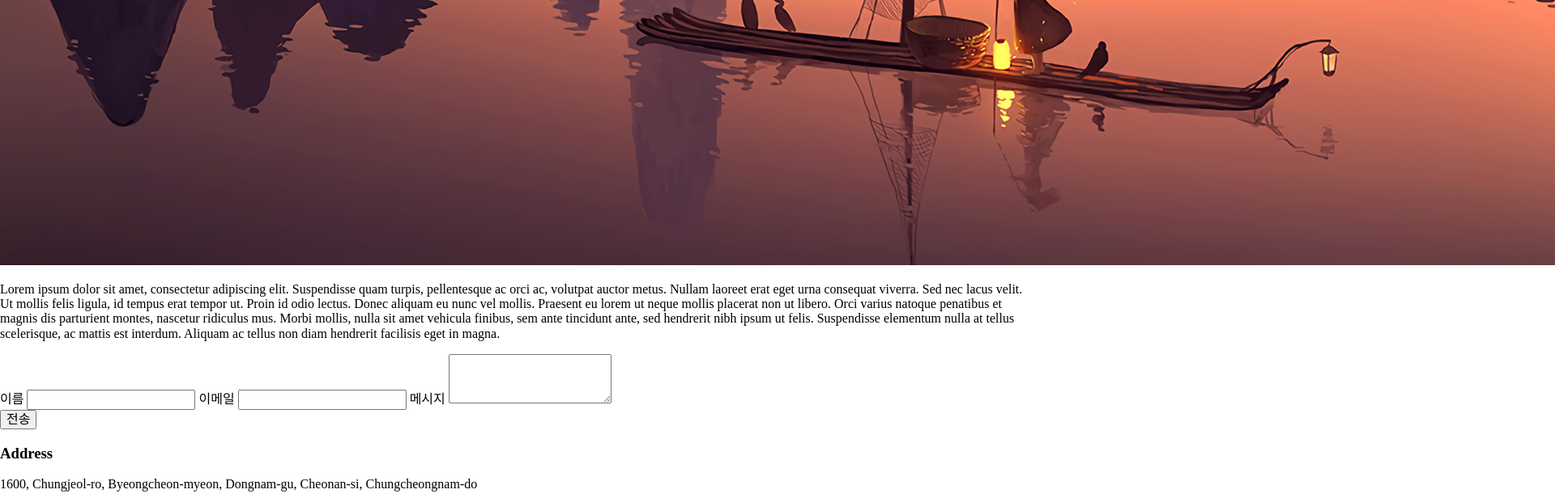
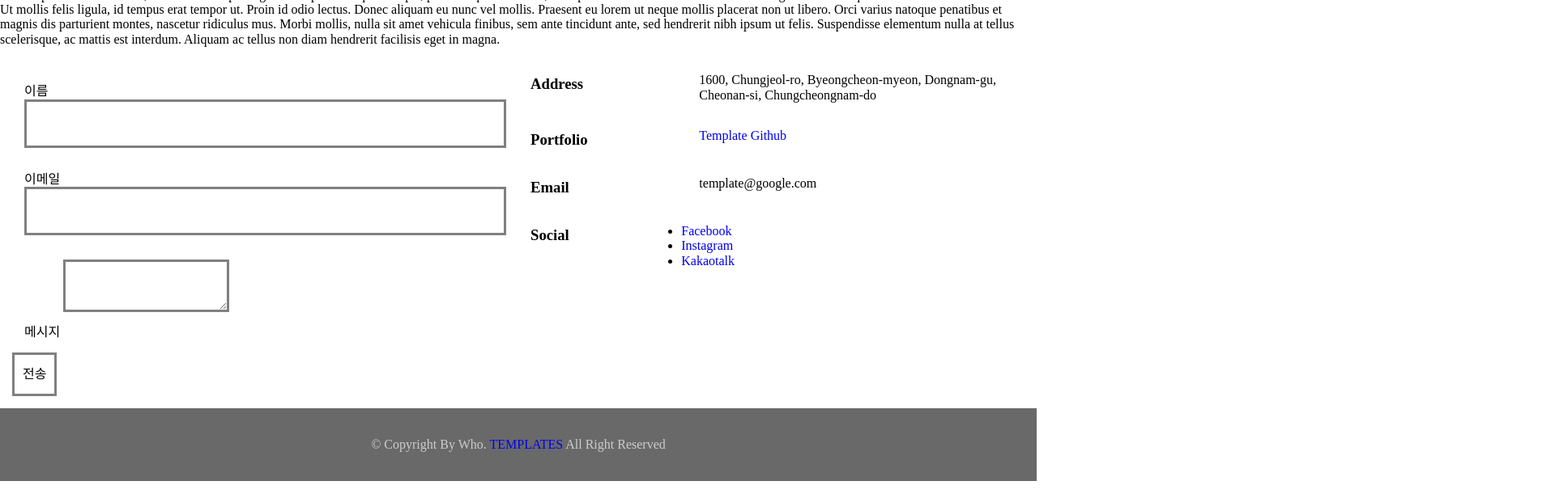
Before and after one commit to ahnjungbang/frontend-ui, a plain HTML site: page 01_Basic_template/index.html in a window 1280 px wide. Shown: the part 980-1596 px from the top of the page at 81% size, 1920 px wide, since content can reach past the window. After the commit the page ends 1575 px from the top, so only its background shows below. Drawn offline with Linux system fonts and the light colour scheme.

Commit message:
css 포지셔닝 완료

```diff
--- a/01_Basic_template/css/main.css
+++ b/01_Basic_template/css/main.css
@@ -1,18 +1,56 @@
 #wrapper{}
 
+#header { text-align: center;margin: 20px 0px;text-decoration: none;}
+a { color:powerblue;text-decoration: none;}
+#header a { font-size: 2em;}
 
-#headrt{}
+#nav { list-style: none;text-align: left;margin: 0;padding: 0;}
+#nav li {display: inline-block;font-size: 20px;padding: 20px;}
+#nav ul li { float: left;}
+#nav ul.menus { float: left;}
+#nav ul.icons { float: right;}
 
-.nav{}
+#main .featured header h2 { text-align: center;padding: 100px 40px 0px;}
+#main .featured header a img { width: 100%;}
 
-.menu{}
+#footer { display:flex;}
+#footer .contact, #footer .info { flex: 1;}
 
-.icons{}
+#footer .contact, .inputs { padding: 15px;}
+#footer .contact, .inputs label {
+}
+#footer .contact .inputs input {
+box-sizing: border-box;
+width: 100%;
+height: 60px;
+border: solid 3px grey;
+margin-bottom: 30px;
+}
 
-#main{}
+#footer .contact .inputs textarea {
+box-sizing: border-box;
+width: 100;
+border: solid 3px grey;
+margin-bottom: 30px;
+}
 
-#footer{}
+#footer .contact .submit input {
+border: solid 3px grey;
+background-color: rgb(255,255,255);
+padding: 15px 10px;
+}
 
-#copyright{}
+#footer .info section { display: flex; }
+#footer .info section h3 { flex: 1;}
+#footer .info section p { flex: 2;}
+#footer .info section ul { flex: 3;}
 
-#bg{}
+#copyright {
+    background-color: dimgray;
+    text-align: center;
+    padding: 20px;
+}
+
+#copyright p {
+    color: #cccccc;
+}
```
